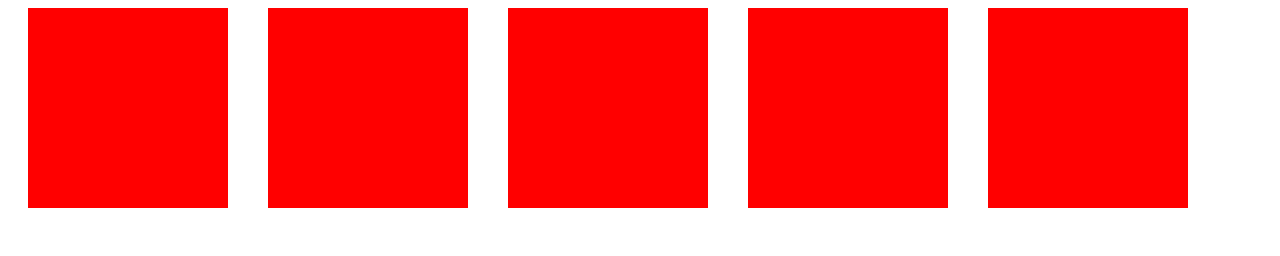
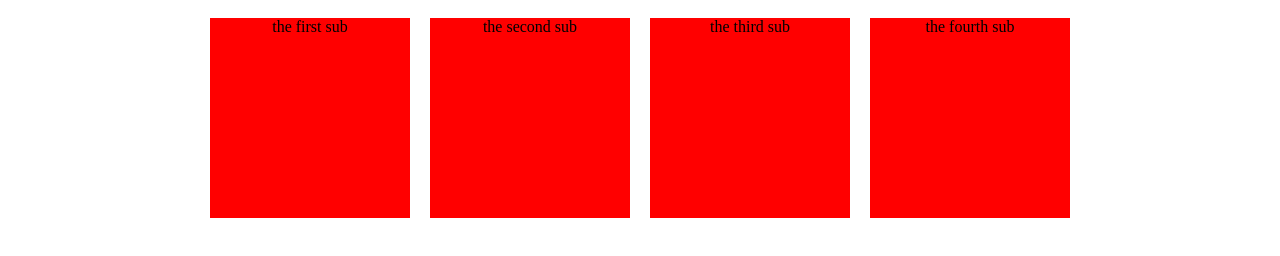
Before and after one commit to holy18k/myCSS, a plain HTML site: page flex/test.html in a window 1280 px wide. Drawn offline with Linux system fonts and the light colour scheme.

Commit message:
different

```diff
--- a/flex/test.html
+++ b/flex/test.html
@@ -5,33 +5,57 @@
   <title>The first one</title>
   <style>
     .container {
-      max-width: 1280px;
+      max-width: 1200px;
+      height:300px;
       margin: 0 auto;
     }
 
+    /* 1.......设为Flex布局以后，子元素的float、clear和vertical-align属性将失效。*/
     .father {
       display: flex;
+      display: -ms-flex;
+      display: -ms-flexbox;
       display: -webkit-flex;
+
+      /*垂直对齐方式(stretch 默认,flex-start 上对齐,flex-end下对齐,center 居中对齐)*/
+      align-items: flex-end;
+      -webkit-align-items: flex-end;
+      -ms-flex-align: end;
+      align-items:flex-end;
+      justify-content:center;
     }
 
     [class*='sub'] {
       width: 200px;
       height: 200px;
       background: red;
-      margin: 0 20px;
-      justify-content: space-between;
-      -webkit-justify-content: space-between;
+      text-align: center;
+      margin: 10px 10px;
+      /*-webkit-justify-content: space-between;*/
+      /*align-content: center;*/
+      /*flex-direction: row-reverse;*/
+      /*-webkit-flex-direction: row-reverse;*/
     }
   </style>
 </head>
 <body>
 <div class="container">
   <div class="father">
-    <div class="sub1"></div>
-    <div class="sub2"></div>
-    <div class="sub3"></div>
-    <div class="sub4"></div>
-    <div class="sub5"></div>
+    <div class="sub1">
+      the first sub
+    </div>
+    <div class="sub2">
+      the second sub
+    </div>
+    <div class="sub3">
+      the third sub
+    </div>
+    <div class="sub4">
+      the fourth sub
+    </div>
+
+
+
   </div>
 </div>
 </body>
```
Also changed, not shown: flex/index.html (added, +31 -0 lines).
